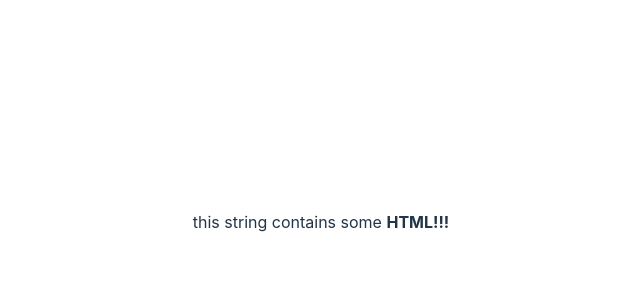
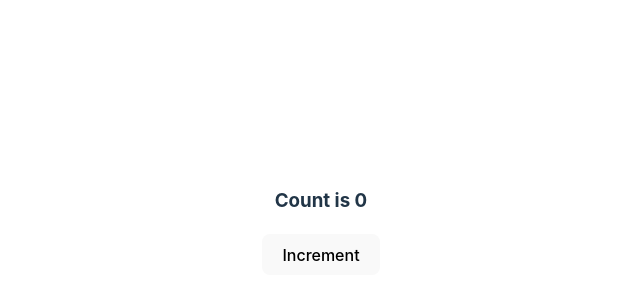
Before and after one commit to gourabb8273/SvelteJS, a Svelte app: page / in a window 1280 px wide. Shown: the part 178-478 px from the top of the page, without its empty margins (319-959 px from the left). Built offline with nearby package versions, Linux system fonts and the light colour scheme.

Commit message:
using context api of svelte

```diff
--- a/src/App.svelte
+++ b/src/App.svelte
@@ -30,6 +30,8 @@
   import DashBoardUsingSpecialComponentTag from "./component/dynamicComponents/DashBoardUsingSpecialComponentTag.svelte";
   import ModuleContext from "./component/moduleContext/ModuleContext.svelte";
   import SpecialHtmlTag from "./component/specialTag/SpecialHTMLTag.svelte";
+  import CounterCard from "./component/contextAPI/CounterCard.svelte";
+  import IncrementCounterUsingContext from "./component/contextAPI/IncrementCounterUsingContext.svelte";
 
   let color = "Red";
   export let name = "Gourab"; //for passing props
@@ -104,7 +106,10 @@
   <!-- <ModuleContext /> -->
 
   <!-- ########### Special HTML Tag ########### -->
-  <SpecialHtmlTag />
+  <!-- <SpecialHtmlTag /> -->
+
+    <!-- ########### Context API Counter ########### -->
+    <IncrementCounterUsingContext/>
 
   <!-- <Test1 {...userInfo}  /> -->
   <!-- <h1 class="title">Hello World</h1>
--- /dev/null
+++ b/src/component/contextAPI/CounterCard.svelte
@@ -0,0 +1,12 @@
+<script>
+  import { getContext } from "svelte";
+
+  let increment = getContext("incrementCount");
+  export let count;
+
+</script>
+
+<main>
+  <h3>Count is {count}</h3>
+  <button on:click={increment}>Increment</button>
+</main>
--- /dev/null
+++ b/src/component/contextAPI/IncrementCounterUsingContext.svelte
@@ -0,0 +1,18 @@
+<script>
+  import { setContext } from "svelte";
+
+  import CounterCard from "./CounterCard.svelte";
+
+  export let count = 0;
+
+  function incrementCount() {
+    count++;
+  }
+
+  setContext("incrementCount", incrementCount);
+
+</script>
+
+<main>
+  <CounterCard {count} />
+</main>
```
